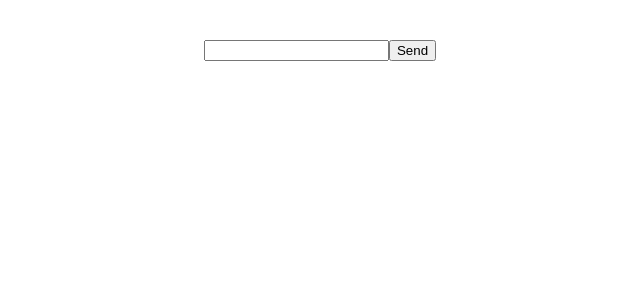
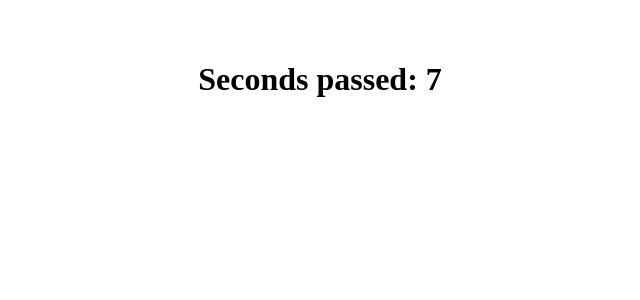
Before and after one commit to LeeAllenK/Learn-React, a React (Vite) app in the folder my-app/: page / in a window 1280 px wide. Shown: the top 300 px of the page, without its empty margins (320-960 px from the left). Built offline with nearby package versions, Linux system fonts and the light colour scheme.

Commit message:
Custom-Hooks

```diff
--- /dev/null
+++ b/my-app/src/custom-hooks/challenges/extract-a-useCounter-Hook.jsx
@@ -0,0 +1,9 @@
+/*This component uses a state variable and an Effect to display a number that increments every second. Extract this logic into a custom Hook called useCounter. Your goal is to make the Counter component implementation look exactly like this:*/
+
+import {useCounter} from './useCounter.jsx'
+export default function Counter() {
+	//Custom hook implemented
+	const count = useCounter();
+
+	return <h1>Seconds passed: {count}</h1>;
+}
--- /dev/null
+++ b/my-app/src/custom-hooks/challenges/useCounter.jsx
@@ -0,0 +1,14 @@
+import {useState,useEffect} from 'react';
+
+export function useCounter(){
+	//moved state and effect to custom hook
+	const [count, setCount] = useState(0);
+	useEffect(() => {
+		const id = setInterval(() => {
+			setCount(c => c + 1);
+		}, 1000);
+		return () => clearInterval(id);
+	}, []);
+	//RETURN THE VALUE!!
+	return count;
+}
--- a/my-app/src/main.jsx
+++ b/my-app/src/main.jsx
@@ -18,9 +18,10 @@ import App from './managing-state/preserving-resetting-state/practice/exFour'
 import Toggle from './escape-hatches/challenges/fix-component-failing-to-rerender'
 import Dashboard from './escape-hatches/challenges/fix-debouncing'
 import Chat from './escape-hatches/challenges/read-the-latest-state'
+import Counter from './custom-hooks/challenges/extract-a-useCounter-Hook'
 const root = createRoot(document.getElementById('root'))
 root.render(
   <StrictMode>
-    <Chat/>
+    <Counter/>
   </StrictMode>
 );
```
